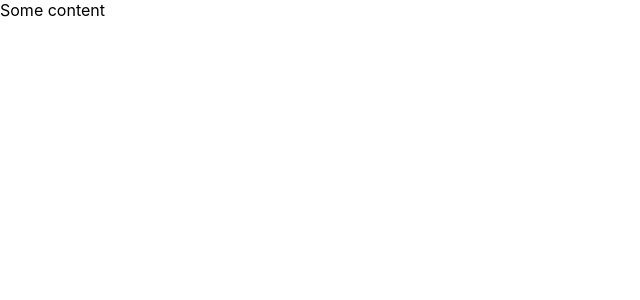
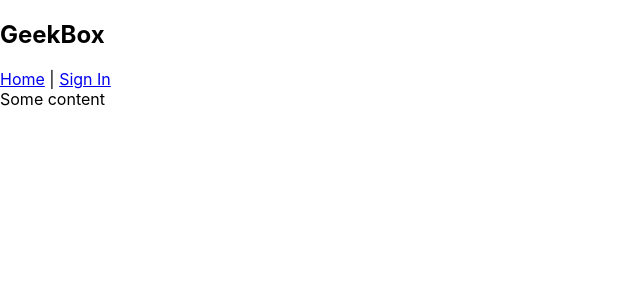
Before and after one commit to Az1rish/geekbox, a React (Create React App) app: page / in a window 1280 px wide. Shown: the top 300 px of the page, without its empty margins (0-640 px from the left). Built offline with nearby package versions, Linux system fonts and the light colour scheme.

Commit message:
create Nav component with passing smoke test

```diff
--- a/src/App.js
+++ /dev/null
@@ -1,11 +0,0 @@
-import React from 'react';
-
-function App() {
-  return (
-    <main className="App">
-      Some content
-    </main>
-  );
-}
-
-export default App;
--- /dev/null
+++ b/src/components/App/App.js
@@ -0,0 +1,20 @@
+import React, { Component } from 'react';
+import Nav from '../Nav/Nav';
+import './App.css';
+
+class App extends Component {
+  render() {
+    return (
+      <div className="App">
+        <header className="App__nav">
+          <Nav />
+        </header>
+        <main className="App__main">
+          Some content
+        </main>
+      </div>
+    );
+  }
+}
+
+export default App;
--- /dev/null
+++ b/src/components/Nav/Nav.js
@@ -0,0 +1,24 @@
+import React, { Component } from 'react';
+import { Link } from 'react-router-dom';
+import './Nav.css';
+
+class Nav extends Component {
+    render() {
+        return (
+            <nav className="navBar">
+                <h1>GeekBox</h1>
+                <span>
+                    <Link to='/home'>
+                        Home
+                    </Link>
+                    {" | "}
+                    <Link to='/signin'>
+                        Sign In
+                    </Link>
+                </span>
+            </nav>
+        );
+    };
+};
+
+export default Nav;
--- a/src/index.js
+++ b/src/index.js
@@ -2,7 +2,7 @@ import React from 'react';
 import ReactDOM from 'react-dom';
 import { BrowserRouter } from 'react-router-dom';
 import './index.css';
-import App from './App';
+import App from './components/App/App';
 
 ReactDOM.render(
     <BrowserRouter>
```
Also changed, not shown: src/STORE.js (+11 -7 lines), src/components/App/App.css (added), src/components/Nav/Nav.css (added), 2 other files (tests, documents, lock files or other folders).
